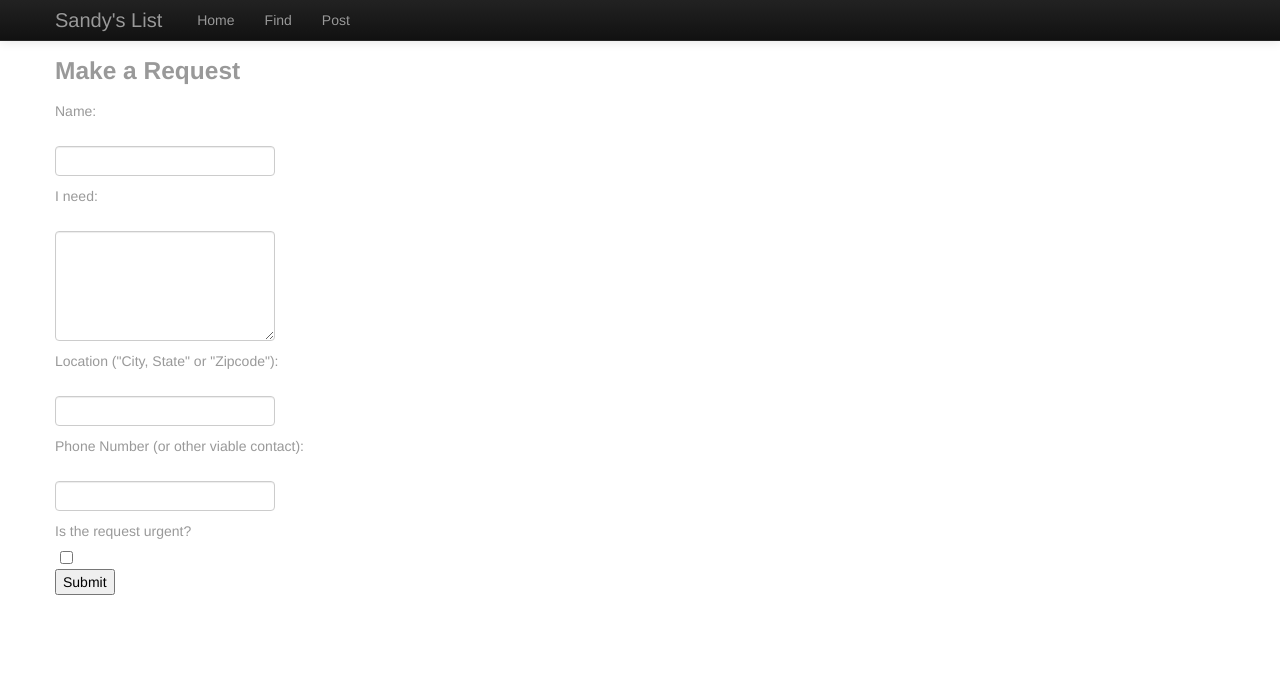
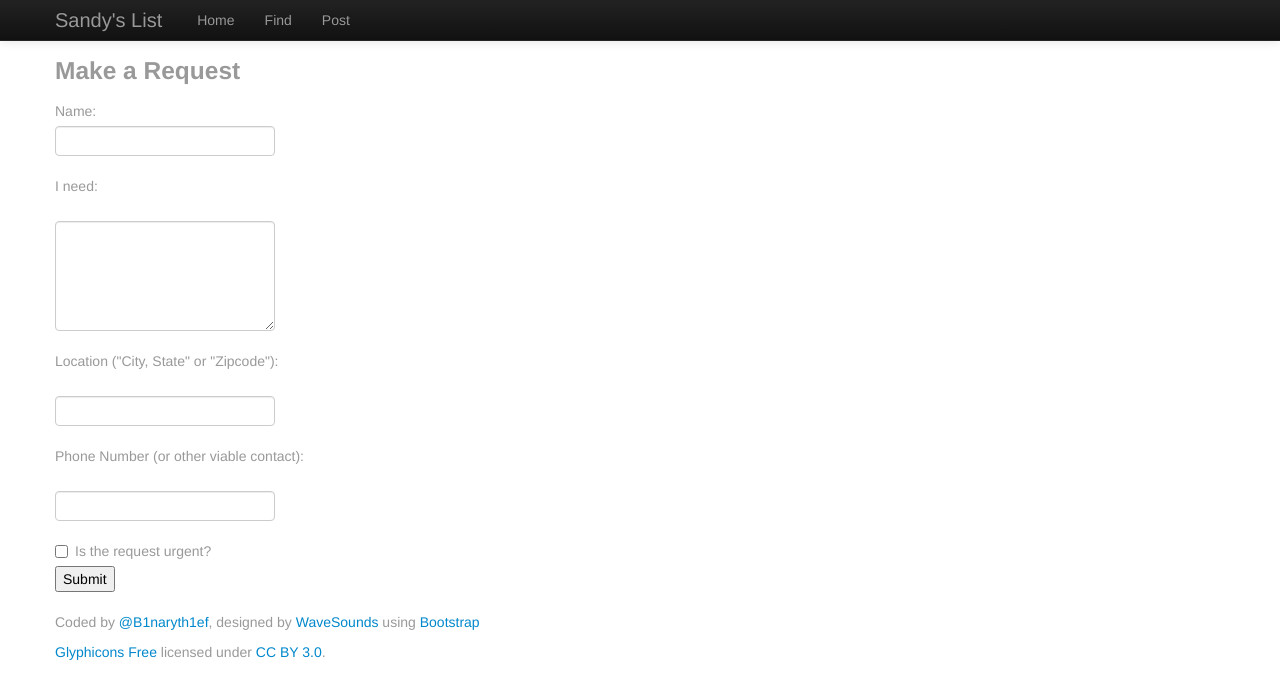
Before and after one commit to b1naryth1ef/sandyslist, a Flask app: page /post in a window 1280 px wide. Shown: the top 699 px of the page. Run offline with Flask 2, Linux system fonts and the light colour scheme; parts of the project's set-up code (start-up, migrations or seed data) failed here and were passed over; some libraries are stand-ins or nearby versions.

Commit message:
Updates, fixes, core of the site is working next up is moderation

```diff
--- a/templates/base.html
+++ b/templates/base.html
@@ -2,15 +2,12 @@
 <!DOCTYPE html>
 <html lang="en">
   <head>
-    {%block head %}
-
+    {% block head %}
     <meta charset="utf-8">
-    <title>Bootstrap, from Twitter</title>
+    <title>SandysList -- {% block title %}Home{% endblock %}</title>
     <meta name="viewport" content="width=device-width, initial-scale=1.0">
     <meta name="description" content="">
     <meta name="author" content="">
-
-    <!-- Le styles -->
     <link href="../static/css/bootstrap.css" rel="stylesheet">
     <style type="text/css">
       body {
@@ -25,13 +22,6 @@
     <!--[if lt IE 9]>
       <script src="http://html5shim.googlecode.com/svn/trunk/html5.js"></script>
     <![endif]-->
-
-    <!-- Fav and touch icons -->
-    <link rel="shortcut icon" href="../assets/ico/favicon.ico">
-    <link rel="apple-touch-icon-precomposed" sizes="144x144" href="../assets/ico/apple-touch-icon-144-precomposed.png">
-    <link rel="apple-touch-icon-precomposed" sizes="114x114" href="../assets/ico/apple-touch-icon-114-precomposed.png">
-    <link rel="apple-touch-icon-precomposed" sizes="72x72" href="../assets/ico/apple-touch-icon-72-precomposed.png">
-    <link rel="apple-touch-icon-precomposed" href="../assets/ico/apple-touch-icon-57-precomposed.png">
   </head>
 
   <body>
@@ -50,44 +40,23 @@
               <li><a href="/">Home</a></li>
               <li><a href="/find">Find</a></li>
               <li><a href="/post">Post</a></li>
-              <!--<li class="dropdown">
-                <a href="#" class="dropdown-toggle" data-toggle="dropdown">Dropdown <b class="caret"></b></a>
-                <ul class="dropdown-menu">
-                  <li><a href="#">About</a></li>
-                  <li><a href="#">Who are we</a></li>
-                  <li class="divider"></li>
-                  <li class="nav-header">Contact</li>
-                  <li><a href="#">Twitter</a></li>
-                  <li><a href="#">IRC</a></li>
-                </ul>
-              </li> -->
             </ul>
-            <!--<form class="navbar-form pull-right">
-              <input class="span2" type="text" placeholder="Email">
-              <input class="span2" type="password" placeholder="Password">
-              <button type="submit" class="btn">Sign in</button>
-            </form>
-          </div>--><!--/.nav-collapse -->
         </div>
       </div>
     </div>
-
-
 
     <div class="container">
     {% block content %}
     {% endblock %}
     </div> <!-- /container -->
+    <footer class="footer">
+      <div class="container">
+        <p>Coded by <a href="http://twitter.com/b1naryth1ef">@B1naryth1ef</a>, designed by <a href="https://github.com/wavesounds">WaveSounds</a> using <a href="http://http://twitter.github.com/bootstrap/">Bootstrap</a></p>
 
-
-      <footer>
-    {% block footer %}
-    {% endblock %}
+        <p><a href="http://glyphicons.com">Glyphicons Free</a> licensed under <a href="http://creativecommons.org/licenses/by/3.0/">CC BY 3.0</a>.</p>
+      </div>
     </footer>
 
-    <!-- Le javascript
-    ================================================== -->
-    <!-- Placed at the end of the document so the pages load faster -->
     <script src="../assets/js/jquery.js"></script>
     <script src="../assets/js/bootstrap-transition.js"></script>
     <script src="../assets/js/bootstrap-alert.js"></script>
--- a/templates/post.html
+++ b/templates/post.html
@@ -3,14 +3,34 @@
 
 {% block content %}
 <h3>Make a Request</h3>
-<form class="needhelp" name="needhelp" action="/internals/needhelp" method="post">
-    <label for="name">Name:</label><br /><input type="text" name="name" id="name" value="" /><br />
-    <label for="request">I need:</label><br />
-    <textarea cols="40" rows="5" name="request"></textarea><br />
-    <label for="location">Location ("City, State" or "Zipcode"):</label><br /><input type="text" name="location" id="location" value="" /><br />
-    <label for="phonenum">Phone Number (or other viable contact):</label><br /><input type="tel" name="phonenum" id="phonenum" value="" /><br />
-    <label for="urgent">Is the request urgent?</label><input style="margin: 5px;" type="checkbox" name="urgent" /><br />
-    <input type="submit" style="btn btn-primary btn-large" value="Submit" />
+<div class="container">
+  <div class="row">
+<div class="span4">
+  <form class="form-horizontal" name="needhelp" action="/internals/needhelp" method="post">
+    <div class="control-group">
+      <label for="name">Name:</label>
+      <input type="text" name="name" id="name" value="" />
+    </div>
+    <div class="control-group">
+      <label for="request">I need:</label><br />
+      <textarea cols="40" rows="5" name="request"></textarea>
+    </div>
+    <div class="control-group">
+      <label for="location">Location ("City, State" or "Zipcode"):</label><br /><input type="text" name="location" id="location" value="" />
+    </div>
+    <div class="control-group">
+      <label for="phonenum">Phone Number (or other viable contact):</label><br /><input type="tel" name="phonenum" id="phonenum" value="" />
+    </div>
+    <div class="control-group">
+        <label class="checkbox">
+        <input type="checkbox" name="urgent" /> Is the request urgent?
+        </label>
+        <input type="submit" style="btn btn-primary btn-large" value="Submit" />
+    </div>
+  </form>
+</div>
+</div>
+</div>
 
 
 {% endblock %}
```
Also changed, not shown: templates/find.html (+7 -5 lines), templates/index.html (+10 -12 lines), 1 other file.
